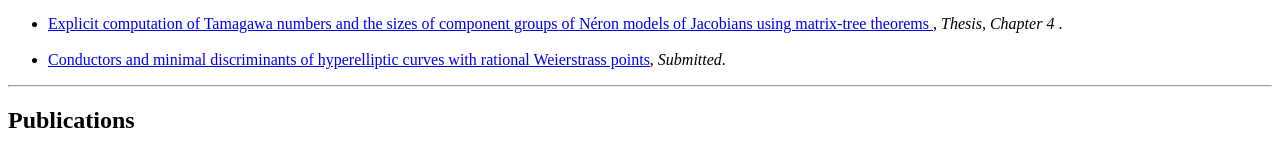
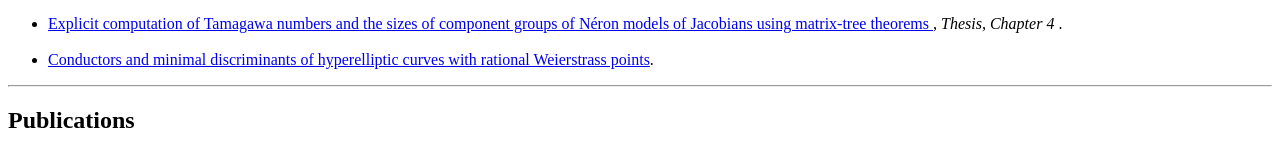
Before and after one commit to padmask/padmask.github.io, a plain HTML site: page index.html in a window 1280 px wide. Shown: the part 650-791 px from the top of the page. Drawn offline with Linux system fonts and the light colour scheme.

Commit message:
Updated index page

```diff
--- a/index.html
+++ b/index.html
@@ -72,20 +72,16 @@ torsion Ceresa class</a> (joint with Dean Bisogno, Wanlin Li and Daniel Litt). <
 <li> <a href="thesis.pdf">Explicit computation of Tamagawa numbers and the sizes of component groups of N&eacute;ron models of Jacobians using matrix-tree theorems </a>, <i> Thesis, Chapter 4 </i>. <br></li>
 <br>
 
-<li> <a href="Conductors_and_discriminants.pdf">Conductors and minimal discriminants of hyperelliptic curves with rational Weierstrass points</a>, <i> Submitted</i>. <br></li>
+<li> <a href="Conductors_and_discriminants.pdf">Conductors and minimal discriminants of hyperelliptic curves with rational Weierstrass points</a>. <br></li>
 
 </ul>
 
 <hr>
 <h2>Publications</h2>
 
-
-
 <ul compact="compact" type="disc">
-<li> <a href="FourLines.pdf">An arithmetic count of the lines meeting four lines in P^3</a> (joint with Kirsten Wickelgren),  <i> Transactions of the AMS </i>. <a href="https://www-ams-org.proxy-remote.galib.uga.edu/journals/tran/2021-374-05/S0002-9947-2021-08307-5/">doi:10.1090/tran/8307</a> <br></li>
+<li> <a href="FourLines.pdf">An arithmetic count of the lines meeting four lines in P^3</a> (joint with Kirsten Wickelgren), <i> Transactions of the AMS </i>. <a href="https://www-ams-org.proxy-remote.galib.uga.edu/journals/tran/2021-374-05/S0002-9947-2021-08307-5/">doi:10.1090/tran/8307</a> <br></li>
 <br>
-
-
 
 <ul compact="compact" type="disc">
 <li> <a href="virtually_ample.pdf">A virtually ample field that is not ample</a>,  <i> Israel Journal of Mathematics</i>. <a href="http://links.springernature.com/f/a/tkia2YkSYRIG7kTG6REnLA~~/AABE5gA~/RgRffZavP0QwaHR0cDovL3d3dy5zcHJpbmdlci5jb20vLS8wL0FXMnE0Mnp4NTh5YXNfWm1yRGVYVwNzcGNCCgAAL2OcXY5mKd1SHVBhZG1hdmF0aGkuU3Jpbml2YXNhbkB1Z2EuZWR1WAQAAAbn">doi:10.1007/s11856-019-1934-y</a> <br></li>
```
